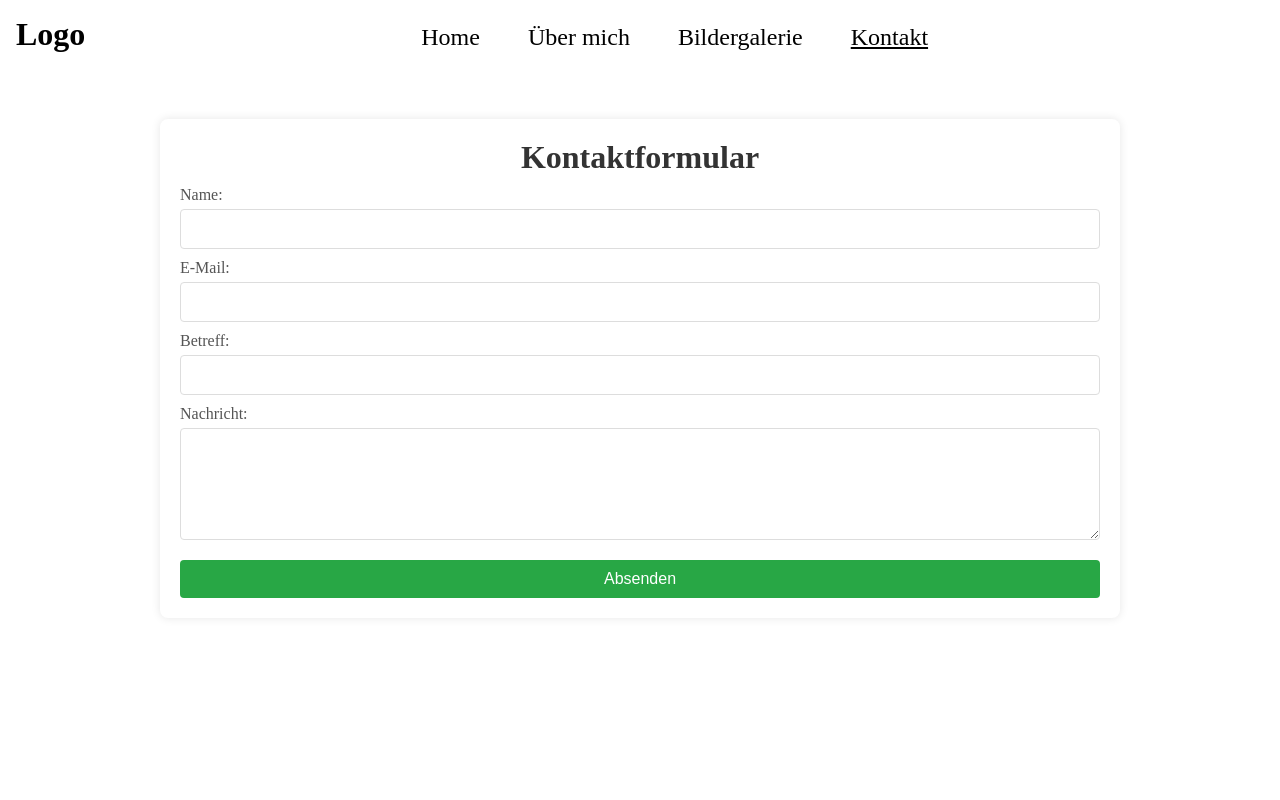
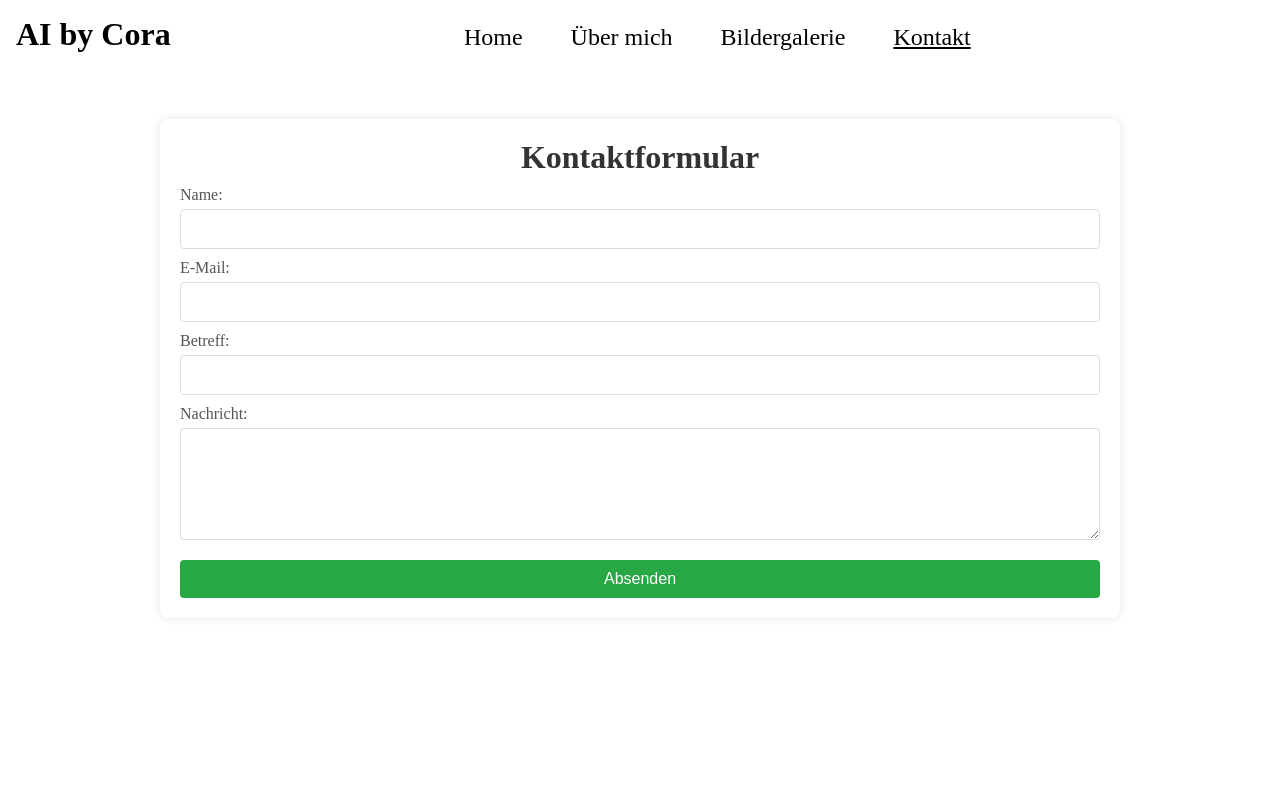
Before and after one commit to IU-Webprogrammierung/web-programmierung-CorinnaGresenz, a plain HTML site: page pages/contact.html in a window 1280 px wide. Shown: the top 800 px of the page. Drawn offline with Linux system fonts and the light colour scheme.

Commit message:
Adjust Logo text

```diff
--- a/pages/contact.html
+++ b/pages/contact.html
@@ -15,7 +15,7 @@
       <header class="header">
         <div class="navbar">
           <h1 class="logo">
-            <a class="logo-link" href="../index.html">Logo</a>
+            <a class="logo-link" href="../index.html">AI by Cora</a>
           </h1>
           <nav>
             <ul class="nav-links">
```
Also changed, not shown: index.html (+1 -1 lines), pages/about-me.html (+1 -1 lines), pages/image-gallery.html (+1 -1 lines).
